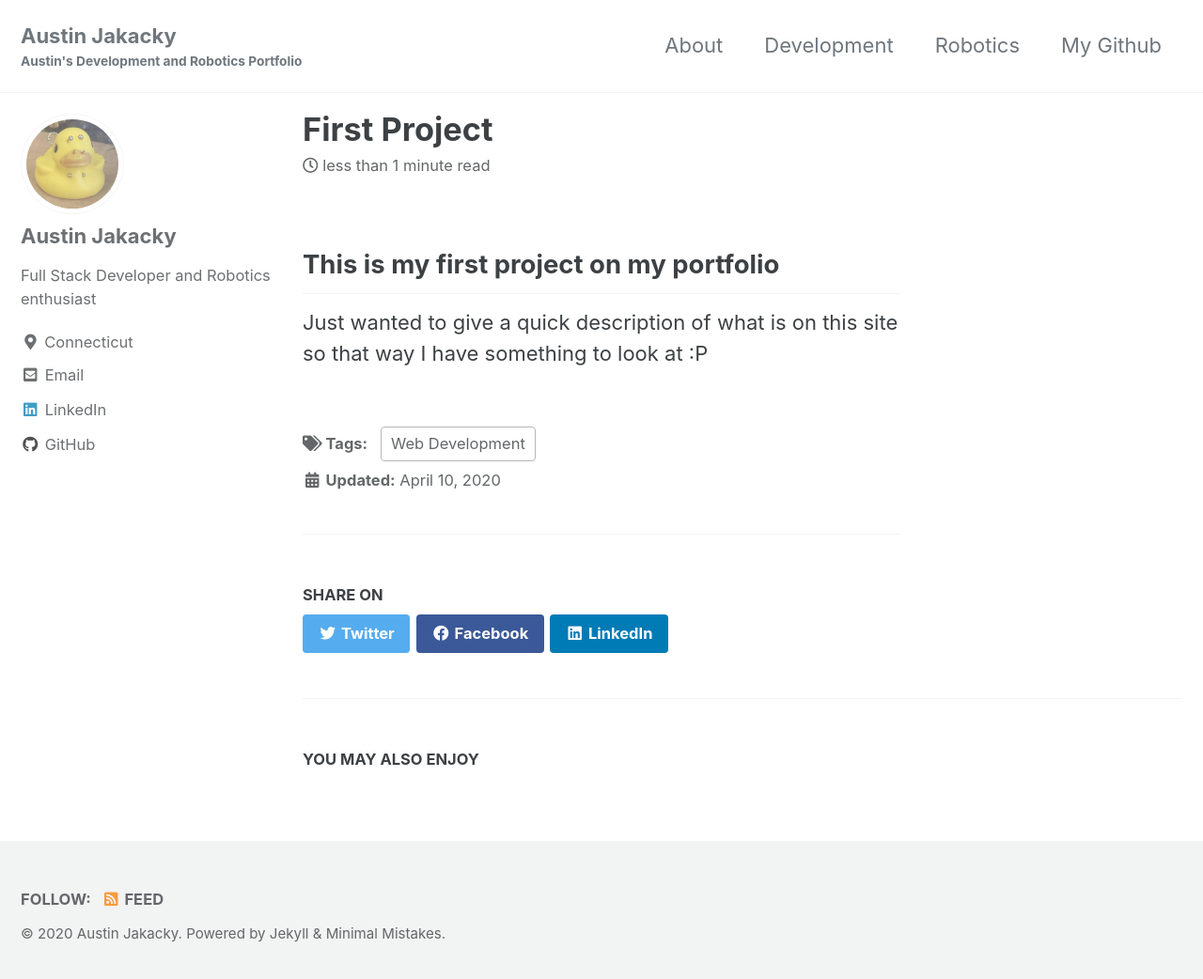
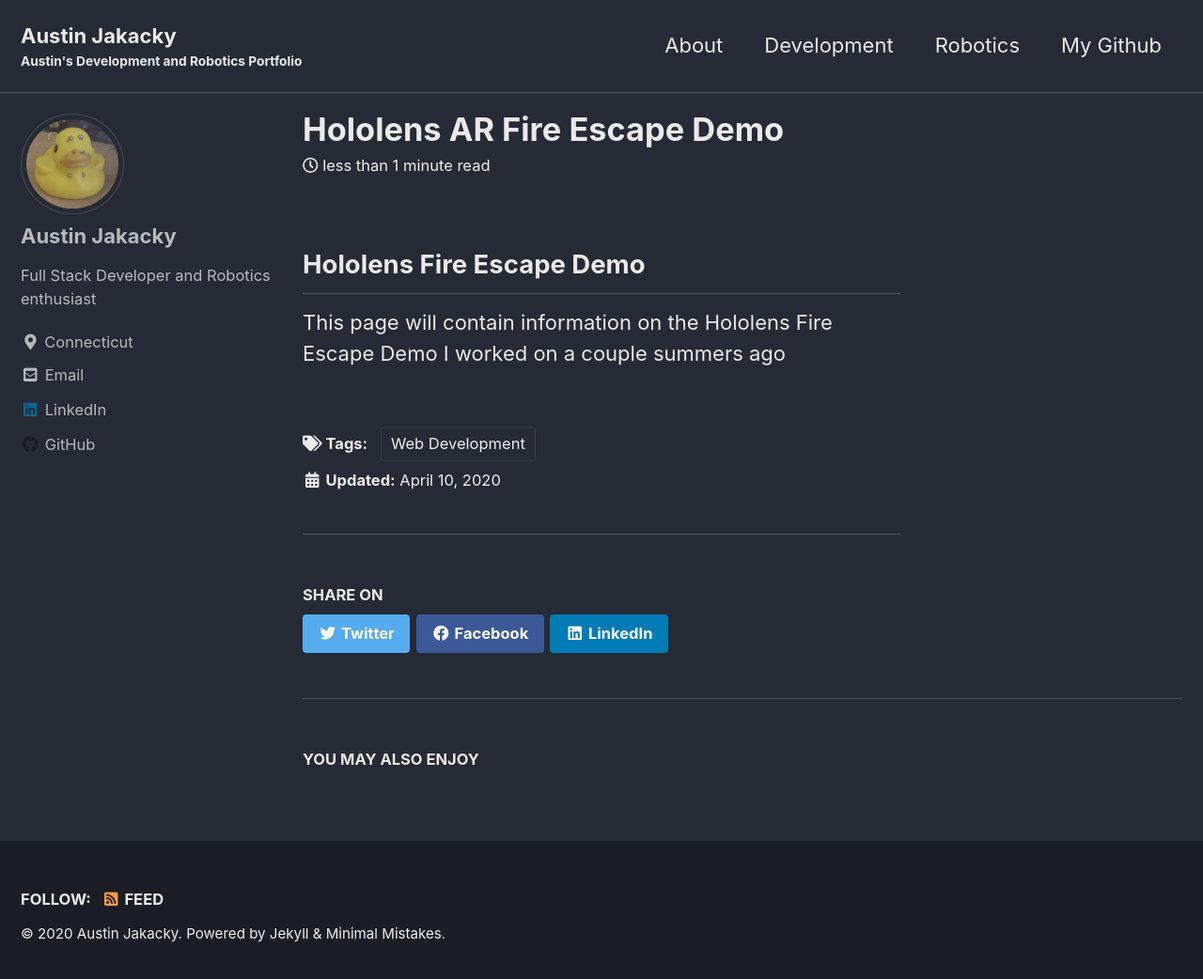
Before and after one commit to ajakacky/ajakacky.github.io, a Jekyll site: the page built from _posts/2020-10-04-beginning.md, in a window 1280 px wide and 1049 px high. Shown: the top 1042 px of the window at 94% size. Built offline with Jekyll 4.4.1, drawn with Linux system fonts in a browser that asks for light colours; cached includes are drawn as plain includes.

Commit message:
Changed to dark theme

```diff
--- a/_config.yml
+++ b/_config.yml
@@ -12,7 +12,7 @@
 
 # theme                  : "minimal-mistakes-jekyll"
 # remote_theme           : "mmistakes/minimal-mistakes"
-minimal_mistakes_skin    : "default" # "air", "aqua", "contrast", "dark", "dirt", "neon", "mint", "plum", "sunrise"
+minimal_mistakes_skin    : "dark" # "air", "aqua", "contrast", "dark", "dirt", "neon", "mint", "plum", "sunrise"
 
 # Site Settings
 locale                   : "en-US"
@@ -21,7 +21,7 @@
 subtitle                 : "Austin's Development and Robotics Portfolio" # site tagline that appears below site title in masthead
 name                     : "Austin Jakacky"
 description              : "Developer Portfolio"
-url                      : # the base hostname & protocol for your site e.g. "https://mmistakes.github.io"
+url                      : "https://ajakacky.com" # the base hostname & protocol for your site e.g. "https://mmistakes.github.io"
 baseurl                  : # the subpath of your site, e.g. "/blog"
 repository               : # GitHub username/repo-name e.g. "mmistakes/minimal-mistakes"
 teaser                   : # path of fallback teaser image, e.g. "/assets/images/500x300.png"
--- a/_posts/2020-10-04-beginning.md
+++ b/_posts/2020-10-04-beginning.md
@@ -1,10 +1,10 @@
 ---
-title: "First Project"
+title: "Hololens AR Fire Escape Demo"
 date: 2020-04-10
 tags: [Web Development]
-excerpt: "AWS Development, First Project"
+excerpt: "Hololens AR Research Project"
 ---
 
-## This is my first project on my portfolio
+## Hololens Fire Escape Demo
 
-Just wanted to give a quick description of what is on this site so that way I have something to look at :P
+This page will contain information on the Hololens Fire Escape Demo I worked on a couple summers ago
```
